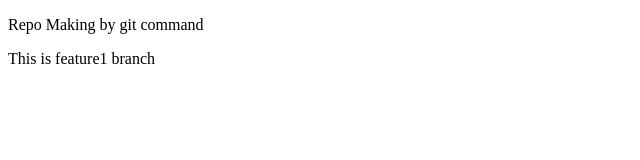
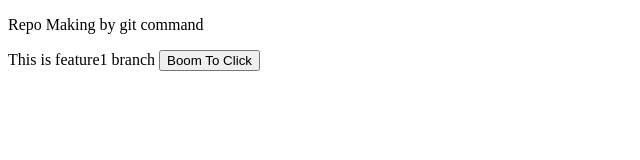
Before and after one commit to MrutyunjayaSahoo/Repo, a plain HTML site: page index.html in a window 1280 px wide. Shown: the whole page, without its empty margins (0-640 px from the left). Drawn offline with Linux system fonts and the light colour scheme.

Commit message:
adding button

```diff
--- a/index.html
+++ b/index.html
@@ -9,6 +9,7 @@
     <p>Repo Making by git command</p>
     <div>
         This is feature1 branch
+        <button>Boom To Click</button>
     </div>
 </body>
 </html>
```
Also changed, not shown: 1 other file.
